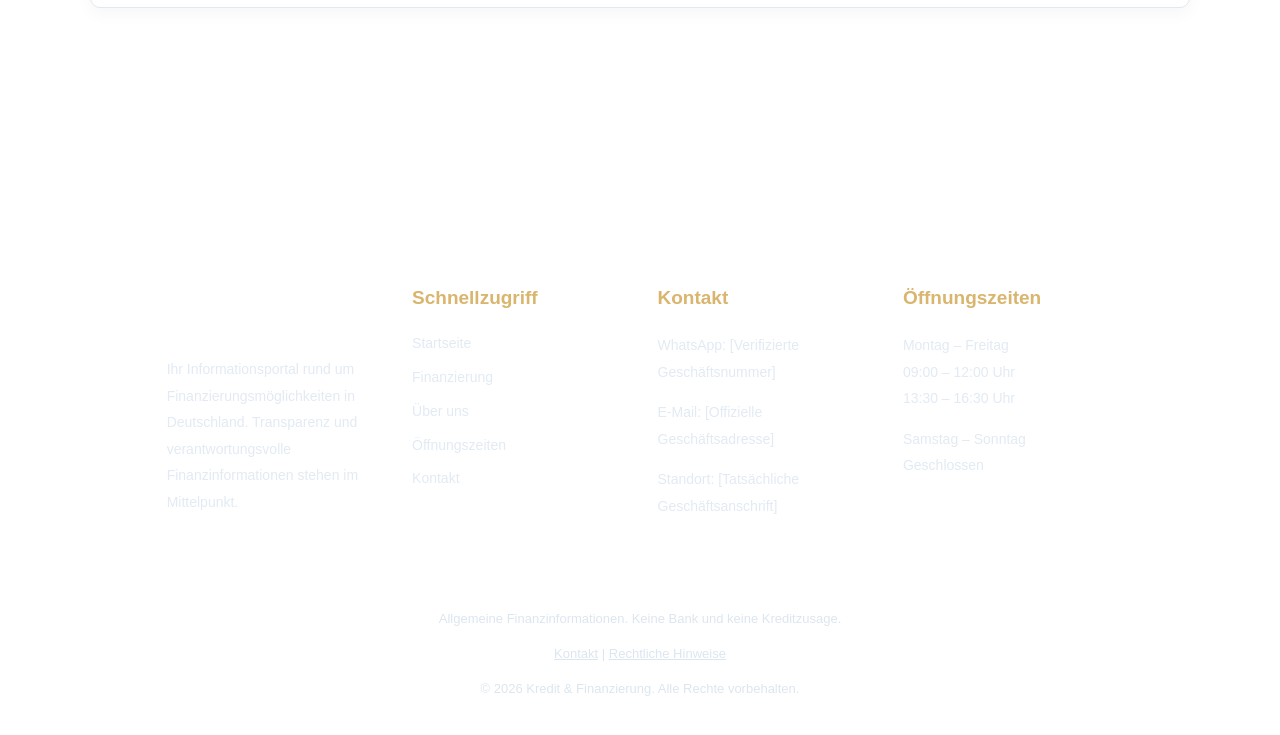
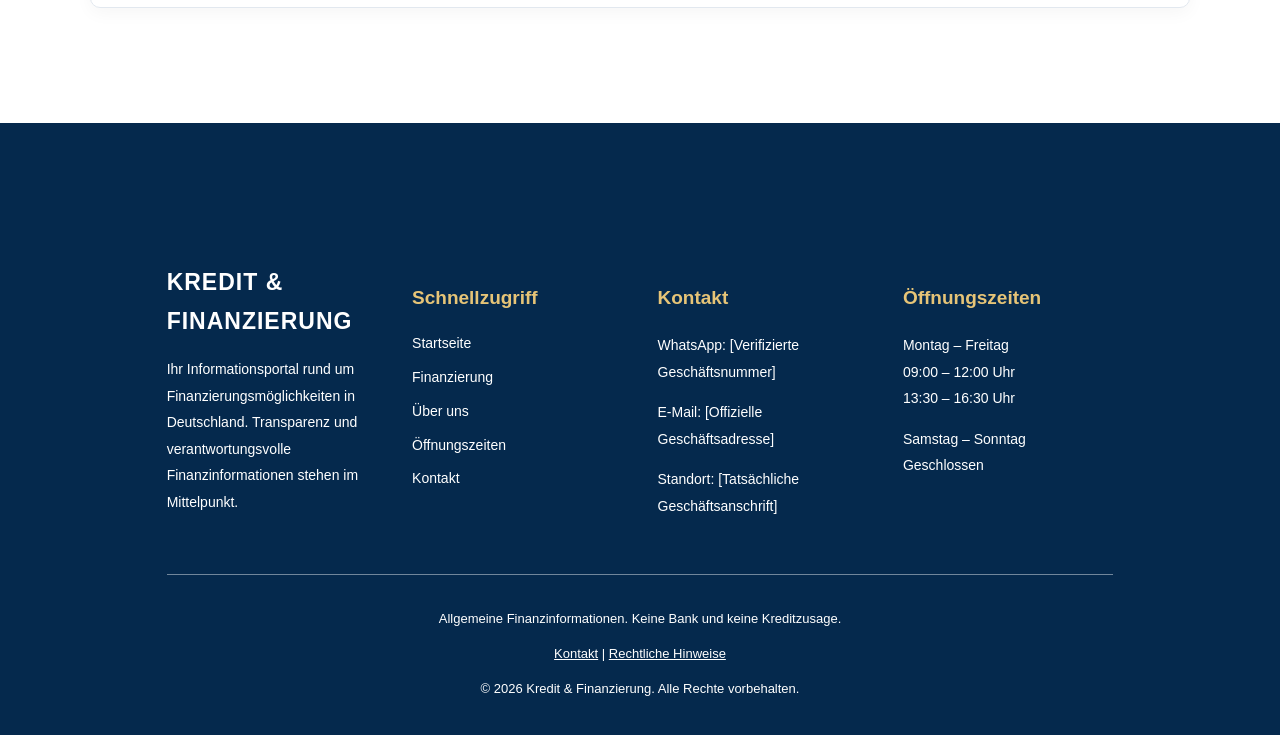
Before and after one commit to Erichgroh/Index-, a plain HTML site: page index.html in a window 1280 px wide. Shown: the part 4063-4798 px from the top of the page. Drawn offline with Linux system fonts and the light colour scheme.

Commit message:
Update index.html

```diff
--- a/index.html
+++ b/index.html
@@ -223,6 +223,39 @@ footer a {
     padding: 60px 6%;
   }
 }
+
+/* ===== FOOTER VISIBILITY FIX ===== */
+
+footer {
+  background: #05294d !important;
+  color: #ffffff !important;
+  opacity: 1 !important;
+}
+
+footer p,
+footer a,
+footer .footer-column p,
+footer .footer-column a,
+footer .footer-bottom p {
+  color: #ffffff !important;
+  opacity: 1 !important;
+}
+
+footer h3,
+footer .footer-column h3 {
+  color: #e6c477 !important;
+  opacity: 1 !important;
+}
+
+footer .footer-brand {
+  color: #ffffff !important;
+}
+
+footer .footer-bottom {
+  border-top: 1px solid #71869b;
+  padding-top: 20px;
+}
+
 </style>
 </head>
 
```
